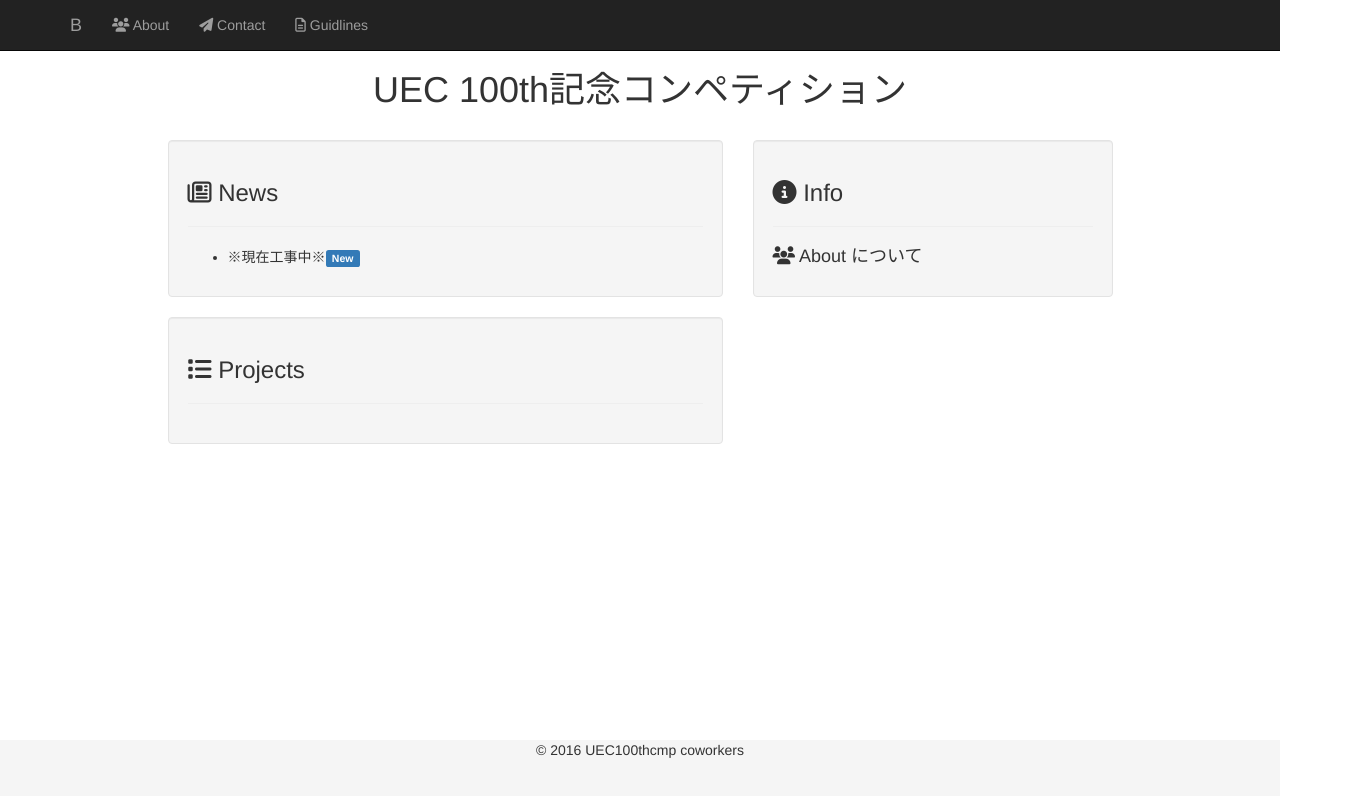
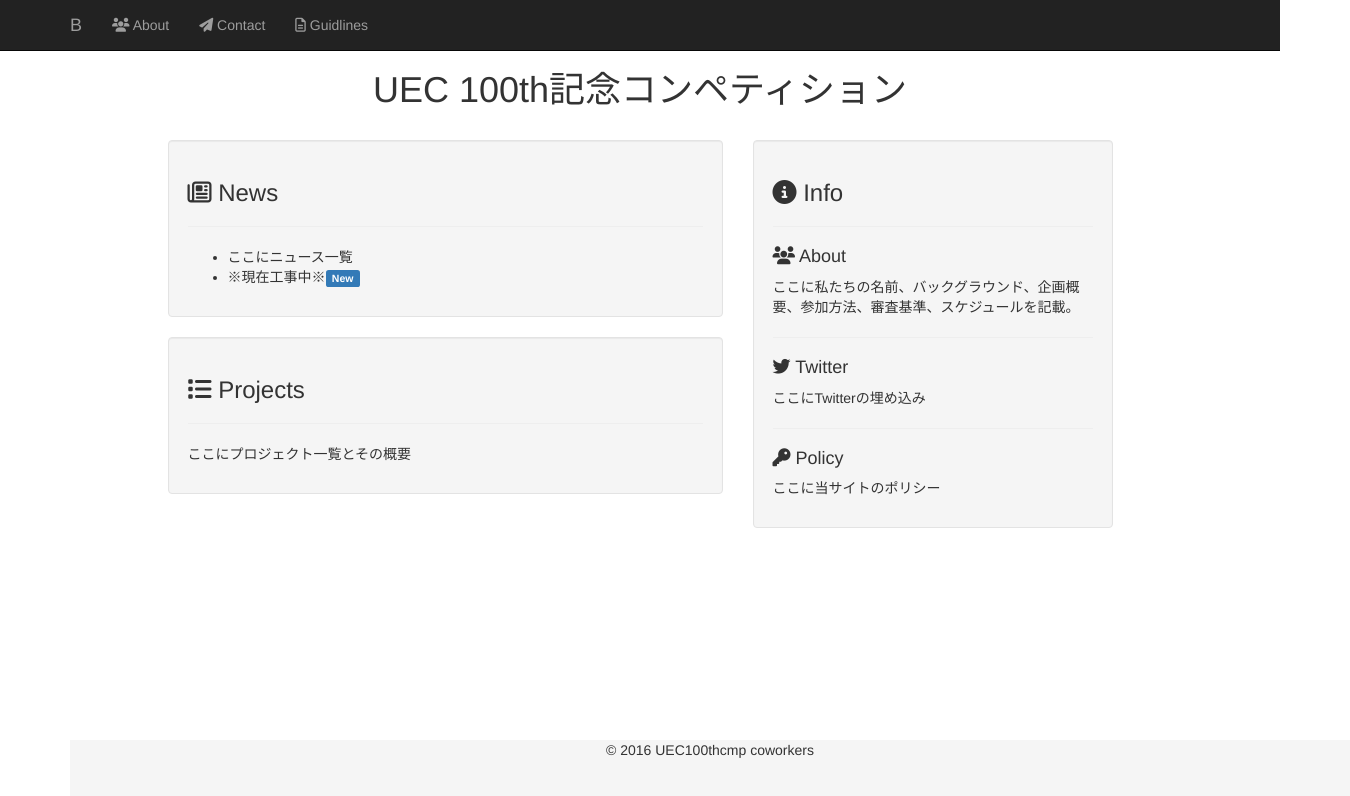
Before and after one commit to USmaks/uec100compe, a website: page public/index.html in a window 1280 px wide. Shown: the whole page, 1350 px wide, since content can reach past the window. Drawn offline with nearby package versions, Linux system fonts and the light colour scheme.

Commit message:
Update p/index.html

```diff
--- a/public/index.html
+++ b/public/index.html
@@ -78,27 +78,40 @@ body {
 					<h3><i class="fa fa-newspaper-o" aria-hidden="true"></i> News</h3>
 					<hr>
 					<ul>
+						<li>ここにニュース一覧</li>
 						<li>※現在工事中※<span class="label label-primary">New</span></li>
 					</ul>
+				</div>
+				<div class="well">
+					<h3><i class="fa fa-list" aria-hidden="true"></i> Projects</h3>
+					<hr>
+					<p>ここにプロジェクト一覧とその概要</p>
 				</div>
 				</div>
 				<div class="col-md-4">
 					<div class="well">
 						<h3><i class="fa fa-info-circle" aria-hidden="true"></i> Info</h3>
 						<hr>
-						<h4><i class="fa fa-users" aria-hidden="true"></i> About について</h4>
+						<h4><i class="fa fa-users" aria-hidden="true"></i> About</h4>
+						<p>ここに私たちの名前、バックグラウンド、企画概要、参加方法、審査基準、スケジュールを記載。</p>
+						<hr>
+						<h4><i class="fa fa-twitter" aria-hidden="true"></i> Twitter</h4>
+						<p>ここにTwitterの埋め込み</p>
+						<hr>
+						<h4><i class="fa fa-key" aria-hidden="true"></i> Policy</h4>
+						<p>ここに当サイトのポリシー</p>
 					</div>
 				</div>
 			</div>
-			<div class="row">
-				<div class="col-md-6 col-md-offset-1">
-					<div class="well">
-						<h3><i class="fa fa-list" aria-hidden="true"></i> Projects</h3>
-						<hr>
-					</div>
-				</div>
-			</div>
-		</div>
+		<!-- 	<div class="row"> -->
+		<!-- 		<div class="col&#45;md&#45;6 col&#45;md&#45;offset&#45;1"> -->
+		<!-- 			<div class="well"> -->
+		<!-- 				<h3><i class="fa fa&#45;list" aria&#45;hidden="true"></i> Projects</h3> -->
+		<!-- 				<hr> -->
+		<!-- 			</div> -->
+		<!-- 		</div> -->
+		<!-- 	</div> -->
+		<!-- </div> -->
 		<footer class="footer">
 			<div class="container">
 				&copy; 2016 UEC100thcmp coworkers
```
